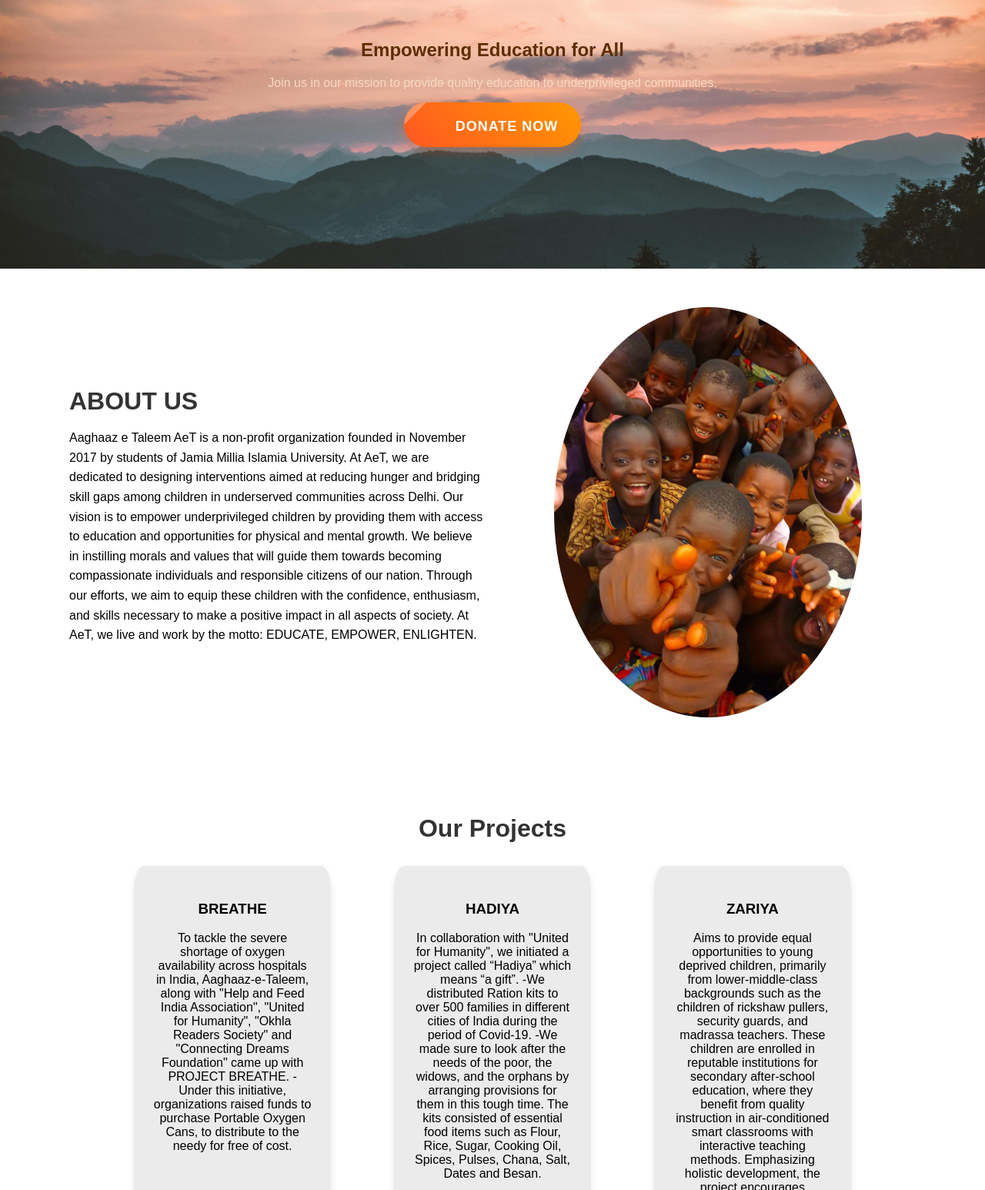
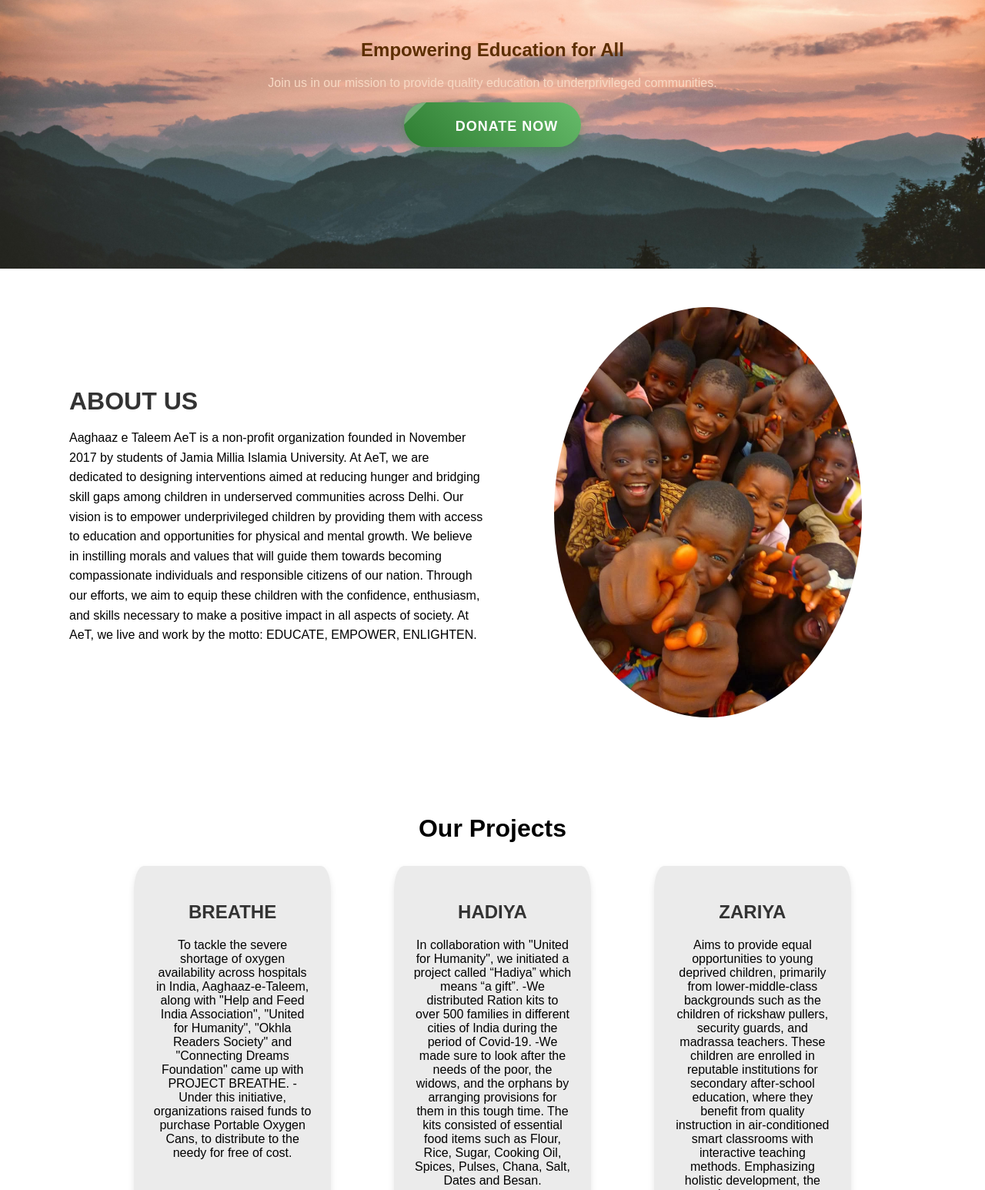
Before and after one commit to mohdwalirahmani/Aagaz-e-taleem, a plain HTML site: page index.html in a window 1280 px wide. Shown: the part 180-1726 px from the top of the page at 77% size. Drawn offline with Linux system fonts and the light colour scheme.

Commit message:
change color

```diff
--- a/index.html
+++ b/index.html
@@ -52,20 +52,23 @@
 
     <!-- Projects Section -->
     <section id="projects" class="projects-section">
-        <h2 class="section-title">Our Projects</h2>
+        <h1 class="section-title">Our Projects</h1>
         <div class="projects-container">
             <div class="project-card">
-                <h3>BREATHE</h3>
-                <p>To tackle the severe shortage of oxygen availability across hospitals in India, Aaghaaz-e-Taleem, along with "Help and Feed India Association", "United for Humanity", "Okhla Readers Society" and "Connecting Dreams Foundation" came up with PROJECT BREATHE. -Under this initiative, organizations raised funds to purchase Portable Oxygen Cans, to distribute to the needy for free of cost.
-                </p>
+                <h2>BREATHE</h2>
+                <p>To tackle the severe shortage of oxygen availability across hospitals in India, Aaghaaz-e-Taleem, along with "Help and Feed India Association", "United for Humanity", "Okhla Readers Society" and "Connecting Dreams Foundation" came up with PROJECT BREATHE. -Under this initiative, organizations raised funds to purchase Portable Oxygen Cans, to distribute to the needy for free of cost.</p>
             </div>
             <div class="project-card">
-                <h3>HADIYA</h3>
+                <h2>HADIYA</h2>
                 <p>In collaboration with "United for Humanity", we initiated a project called “Hadiya” which means “a gift”. -We distributed Ration kits to over 500 families in different cities of India during the period of Covid-19. -We made sure to look after the needs of the poor, the widows, and the orphans by arranging provisions for them in this tough time. The kits consisted of essential food items such as Flour, Rice, Sugar, Cooking Oil, Spices, Pulses, Chana, Salt, Dates and Besan.</p>
             </div>
             <div class="project-card">
-                <h3>ZARIYA</h3>
+                <h2>ZARIYA</h2>
                 <p>Aims to provide equal opportunities to young deprived children, primarily from lower-middle-class backgrounds such as the children of rickshaw pullers, security guards, and madrassa teachers. These children are enrolled in reputable institutions for secondary after-school education, where they benefit from quality instruction in air-conditioned smart classrooms with interactive teaching methods. Emphasizing holistic development, the project encourages participation in creative arts and extracurricular activities to dispel the myth of education being one-dimensional and monotonous. Additionally, students receive assistance in preparing for competitive exams, ensuring they have access to a brighter future.</p>
+            </div>
+            <div class="project-card">
+                <h2>Cloth donation drive</h2>
+                <p>Our cloth donation drive is dedicated to providing essential clothing to those in need, particularly underserved individuals and families. Through this initiative, we collect gently used and new clothing items from generous donors and distribute them to those who lack adequate attire. By ensuring access to clothing, we address basic needs and contribute to enhancing the dignity and well-being of recipients.</p>
             </div>
         </div>
     </section>
--- a/styles.css
+++ b/styles.css
@@ -5,6 +5,7 @@ body {
     margin: 0;
     padding: 0;
     background-color: #f9f9f9;
+    box-sizing: border-box;
 }
 
 
@@ -57,24 +58,28 @@ header {
 
 /* Hover Effect */
 .nav-links li a:hover {
-    color: #ff6600;
+    color: #FF5722;
 }
 
 /* Donate Button Styling */
-.donate-button {
-    background: linear-gradient(135deg, #ff6600, #ff3300);
+.donate-btn {
+    background: linear-gradient(135deg, #FF7043, #E65100);
     color: white;
-    padding: 10px 18px;
+    padding: 10px 20px;
+    border: none;
     border-radius: 8px;
+    font-size: 16px;
     font-weight: bold;
-    transition: transform 0.3s ease, box-shadow 0.3s ease;
+    cursor: pointer;
+    transition: all 0.3s ease-in-out;
+    box-shadow: 0 4px 6px rgba(255, 87, 34, 0.3);
 }
 
-.donate-button:hover {
-    transform: scale(1.1);
-    box-shadow: 0 5px 15px rgba(255, 102, 0, 0.4);
+.donate-btn:hover {
+    background: linear-gradient(135deg, #E65100, #BF360C);
+    box-shadow: 0 6px 12px rgba(255, 87, 34, 0.5);
+    transform: translateY(-2px);
 }
-
 
 
 
@@ -106,21 +111,21 @@ header {
 }
 
 
+
 /* donate button */
-
-.donate-btn{
+.donate-btn {
     display: inline-block;
     padding: 15px 30px;
     font-size: 18px;
     font-weight: bold;
     color: white;
-    background: linear-gradient(45deg, #ff5722, #ff9800);
+    background: linear-gradient(45deg, #2E7D32, #66BB6A); /* Dark Green to Light Green */
     border: none;
     border-radius: 50px;
     text-decoration: none;
     text-transform: uppercase;
     letter-spacing: 1px;
-    box-shadow: 0 5px 15px rgba(255, 87, 34, 0.4);
+    box-shadow: 0 5px 15px rgba(46, 125, 50, 0.4);
     transition: all 0.3s ease-in-out;
     position: relative;
     overflow: hidden;
@@ -128,11 +133,10 @@ header {
 
 /* Hover effect */
 .donate-btn:hover {
-    background: linear-gradient(45deg, #ff9800, #ff5722);
+    background: linear-gradient(45deg, #66BB6A, #2E7D32); /* Reverse gradient for a dynamic effect */
     transform: scale(1.1);
-    box-shadow: 0 8px 20px rgba(255, 87, 34, 0.6);
+    box-shadow: 0 8px 20px rgba(46, 125, 50, 0.6);
 }
-
 
 /* Animated Shine Effect */
 .donate-btn::before {
@@ -146,11 +150,6 @@ header {
     transform: skewX(-45deg);
     transition: left 0.5s ease-in-out;
 }
-
-.donate-btn:hover::before {
-    left: 150%;
-}
-
 
 /* Coin Animation */
 .coin {
@@ -238,7 +237,7 @@ h2 {
 }
 
 .section-title {
-    font-size: 3rem;
+    font-size: 4rem;
     font-weight: normal;
     margin-bottom: 30px;
 }
```
Also changed, not shown: logo.png.
